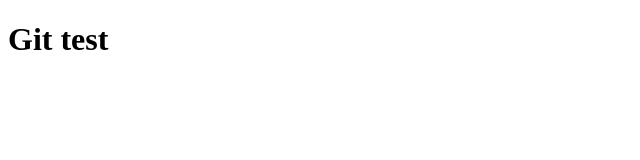
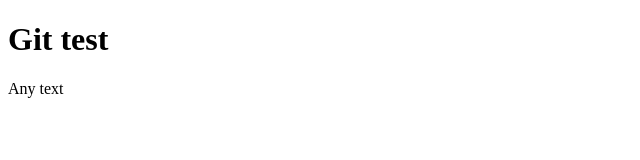
Before and after one commit to YuliiaSardak/Git, a plain HTML site: page index.html in a window 1280 px wide. Shown: the full height of the page, 0-640 px from the left. Drawn offline with Linux system fonts and the light colour scheme.

Commit message:
add first paragraph

```diff
--- a/index.html
+++ b/index.html
@@ -8,5 +8,6 @@
 </head>
 <body>
     <h1>Git test</h1>
+    <p>Any text</p>
 </body>
 </html>
```
